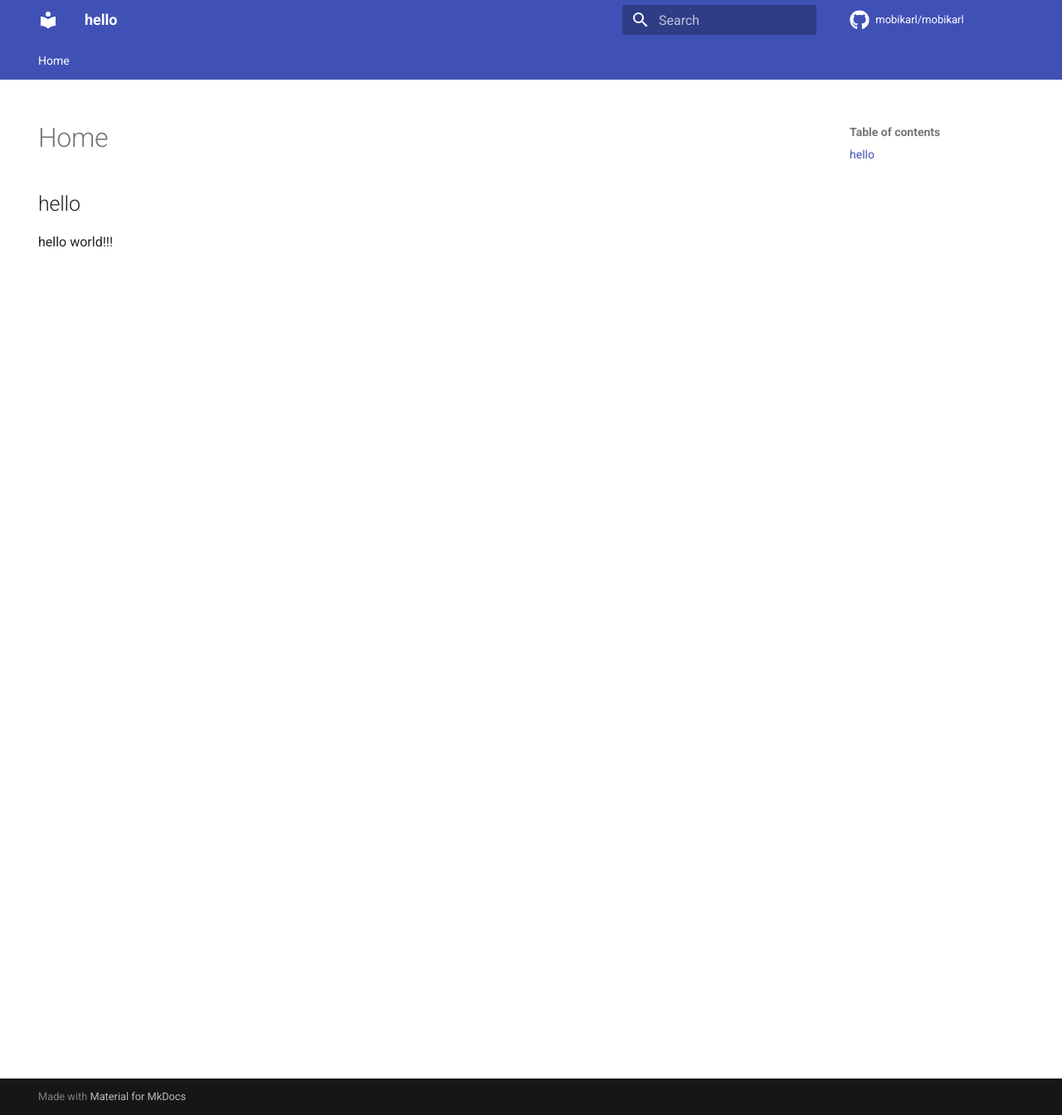
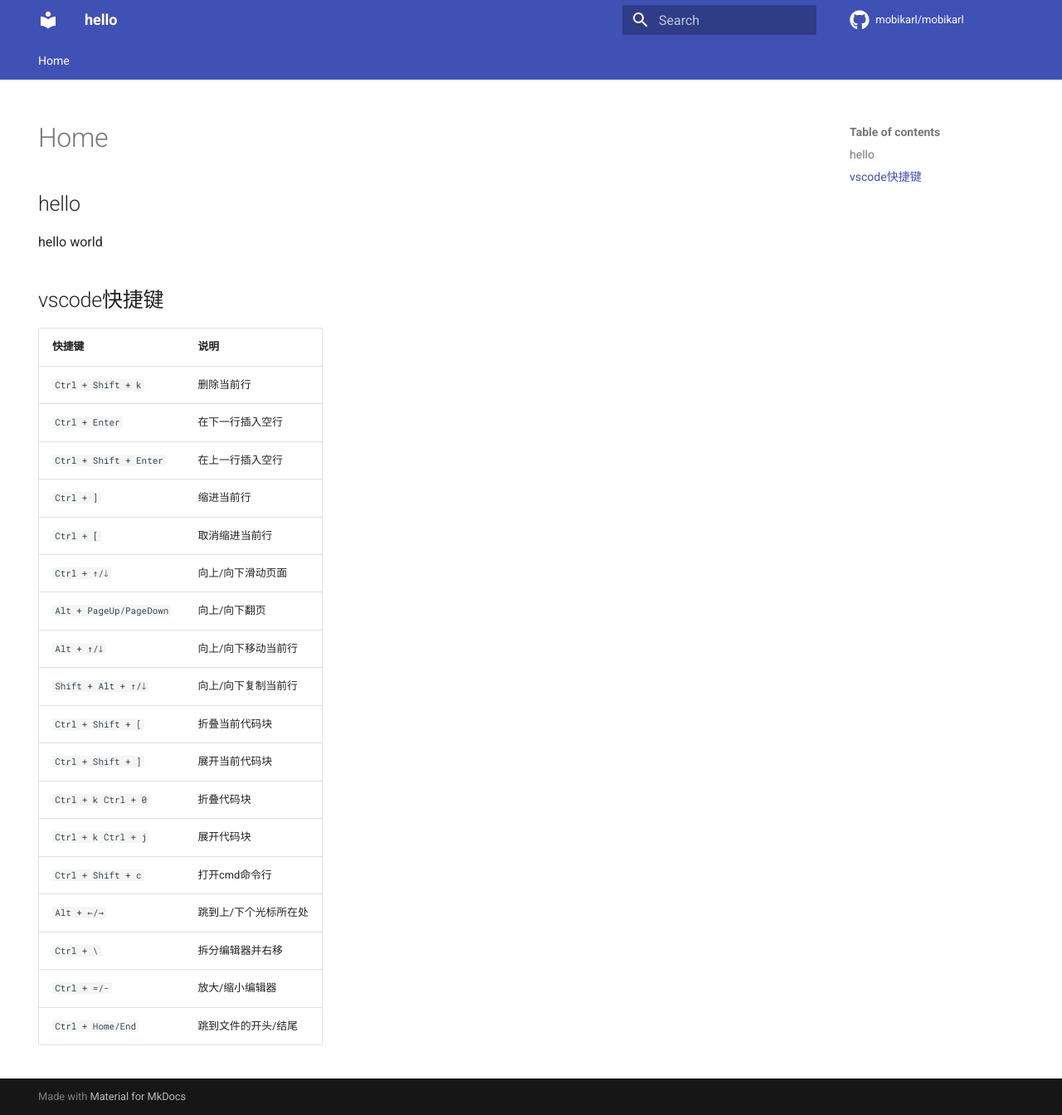
Before and after one commit to mobikarl/mobikarl, an MkDocs documentation site: the page built from docs/index.md, in a window 1280 px wide and 1344 px high. Shown: the whole window at 83% size. Built offline with MkDocs 1.6.1 and Material for MkDocs 9.7.7, drawn with Linux system fonts in a browser that asks for light colours; comment, search, counter and statistics services are not loaded.

Commit message:
update index.md

```diff
--- a/docs/index.md
+++ b/docs/index.md
@@ -4,4 +4,26 @@ hide:
 ---
 
 ## hello
-hello world!!!
+hello world
+
+## vscode快捷键
+| 快捷键                  | 说明                  |
+| ----------------------- | --------------------- |
+| `Ctrl + Shift + k`      | 删除当前行            |
+| `Ctrl + Enter`          | 在下一行插入空行      |
+| `Ctrl + Shift + Enter`  | 在上一行插入空行      |
+| `Ctrl + ]`              | 缩进当前行            |
+| `Ctrl + [`              | 取消缩进当前行        |
+| `Ctrl + ↑/🡓`            | 向上/向下滑动页面     |
+| `Alt + PageUp/PageDown` | 向上/向下翻页         |
+| `Alt + ↑/🡓`             | 向上/向下移动当前行   |
+| `Shift + Alt + ↑/🡓`     | 向上/向下复制当前行   |
+| `Ctrl + Shift + [`      | 折叠当前代码块        |
+| `Ctrl + Shift + ]`      | 展开当前代码块        |
+| `Ctrl + k   Ctrl + 0`   | 折叠代码块            |
+| `Ctrl + k   Ctrl + j`   | 展开代码块            |
+| `Ctrl + Shift + c`      | 打开cmd命令行         |
+| `Alt + ←/→`             | 跳到上/下个光标所在处 |
+| `Ctrl + \`              | 拆分编辑器并右移      |
+| `Ctrl + =/-`            | 放大/缩小编辑器       |
+| `Ctrl + Home/End`       | 跳到文件的开头/结尾   |
```
